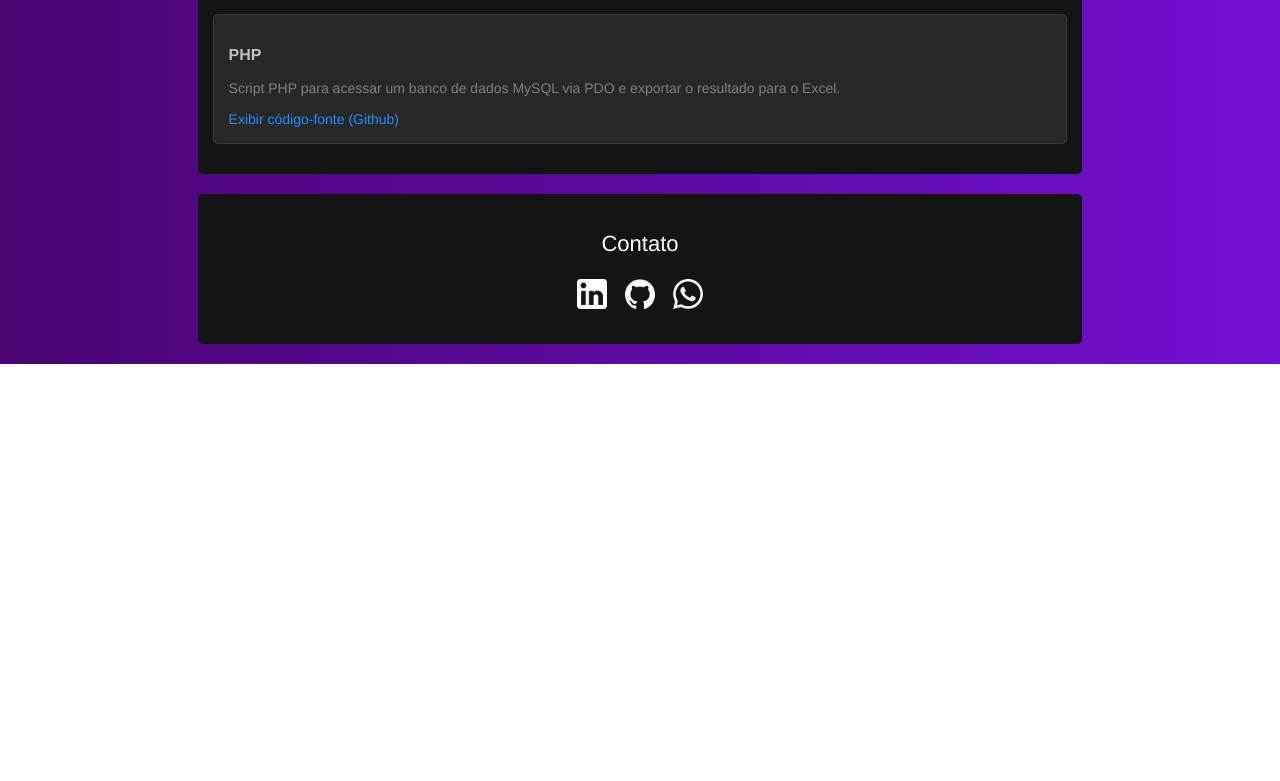
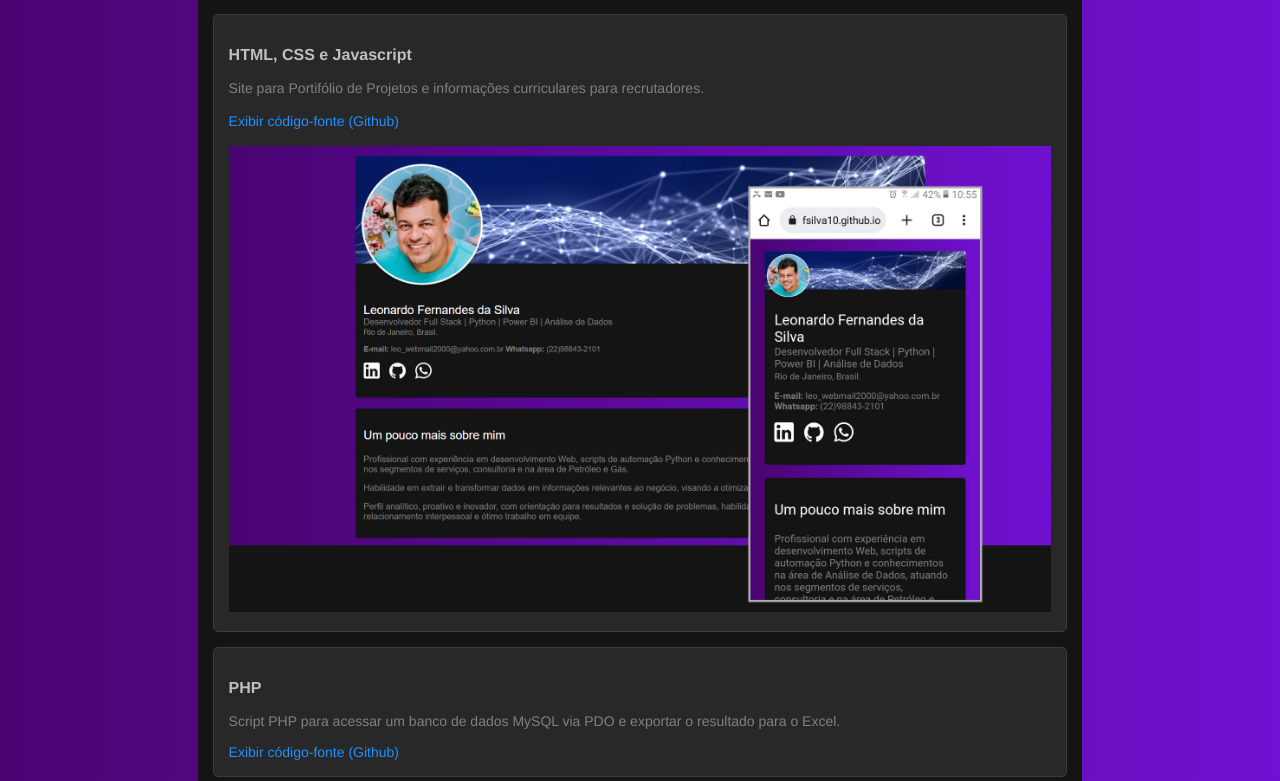
Before and after one commit to leofsilva10/portifolio, a plain HTML site: page index.html in a window 1280 px wide. Shown: the part 6266-7047 px from the top of the page. Before the commit the page ends 6630 px from the top, so only its background shows below. Drawn offline with Linux system fonts and the light colour scheme.

Commit message:
Add files via upload

```diff
--- a/index.html
+++ b/index.html
@@ -205,6 +205,12 @@
                     <img src="imagens/petrol-capa.png" width="100%" height="100%">
                 </div>
                 <div class="box_secundario">
+                    <p class="titulo3">HTML, CSS e Javascript</p>
+                    <p class="texto1">Site para Portifólio de Projetos e informações curriculares para recrutadores.</p>
+                    <p><a href="https://github.com/leofsilva10/portifolio" target="_blank">Exibir código-fonte (Github)</a></p>
+                    <img src="imagens/portifolio-capa.png" width="100%" height="100%">
+                </div>
+                <div class="box_secundario">
                     <p class="titulo3">PHP</p>
                     <p class="texto1">Script PHP para acessar um banco de dados MySQL via PDO e exportar o resultado para o Excel.</p>
                     <a href="https://github.com/leofsilva10/acessar_mysql_pdo_exportar_excel" target="_blank">Exibir código-fonte (Github)</a><br />
```
Also changed, not shown: imagens/portifolio-capa.png (added).
